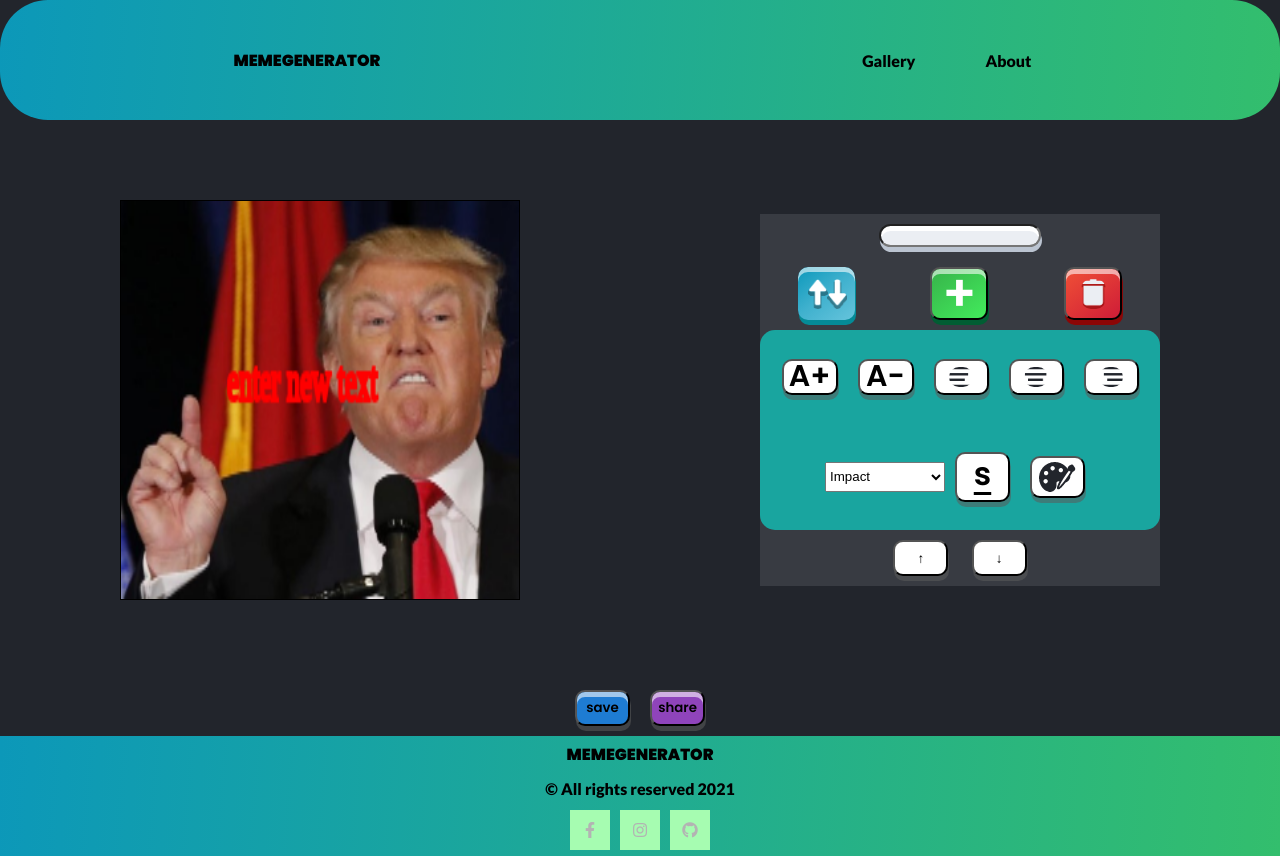
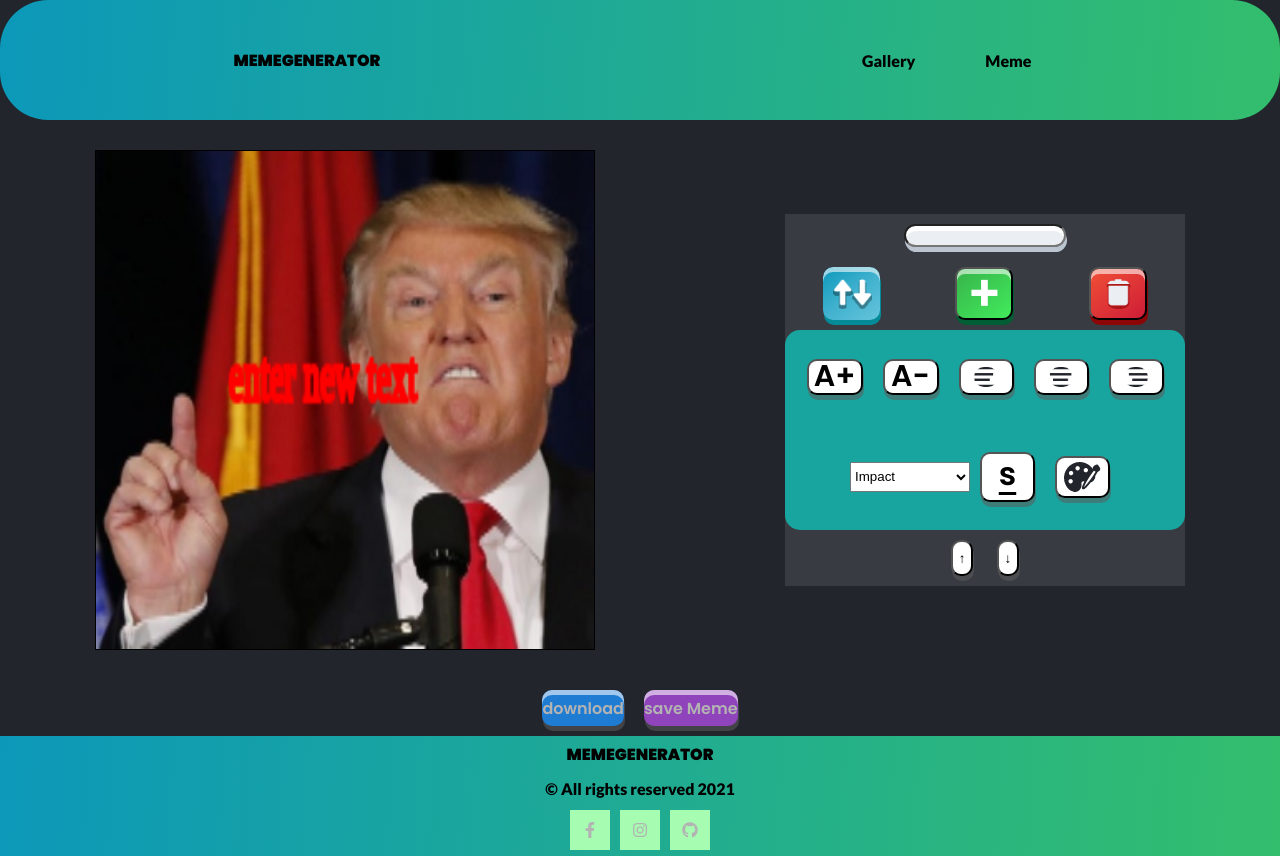
Before and after one commit to LiorLe97/Meme-generator, a plain HTML site: page index.html in a window 1280 px wide. Both pictures are taken after a click on the picture 300 px from the left and 365 px from the top of the page. Drawn offline with Linux system fonts and the light colour scheme.

Commit message:
added download button

```diff
--- a/css/main.css
+++ b/css/main.css
@@ -52,9 +52,9 @@ img {
 
 .canvas {
     border: black 1px solid;
-    height: 400px;
-    width: 400px;
-    object-fit: inherit
+    height: 500px;
+    width: 500px;
+    object-fit:initial;
 }
 
 .main-header {
@@ -354,7 +354,6 @@ a {
 }
 
 .btn-style-2 {
-    width: 55px;
     height: 36px;
     box-shadow: 1px 5px 0 rgba(92, 92, 92, 0.55), inset 0 5px 0 rgba(255, 255, 255, 0.58);
     border-radius: 10px;
@@ -363,16 +362,23 @@ a {
 }
 
 .blue {
+    display: flex;
+    justify-content: center;
+    align-items: center;
     background-color: #1e7cd3;
     font-family: poppins-semi;
 }
 
 .purple {
+    display: flex;
+    justify-content: center;
+    align-items: center;
     background-color: #8f44bb;
     font-family: poppins-semi;
 }
-.share-options{
-    display:none;
+
+.share-options {
+    display: none;
     justify-content: center;
 }
 
@@ -401,6 +407,10 @@ a {
 select {
     width: 120px;
     height: 30px;
+}
+
+.saved-meme-gallery{
+    height:70vh;
 }
 
 @media (max-width:980px) {
--- a/index.html
+++ b/index.html
@@ -14,7 +14,7 @@
         <div class="logo">MemeGenerator</div>
         <ul class="nav-bar clean-list">
             <li><a href="">Gallery</a></li>
-            <li><a href="">About</a></li>
+            <li><a onclick="onGoToMemeGallery(event)" href="">Meme</a></li>
         </ul>
     </header>
     <div class="main-page main-layout">
@@ -79,8 +79,11 @@
         </div>
     </div>
     <div class="share-options">
-        <button class="change-item btn-style-2 blue">save</button>
-        <button class="change-item btn-style-2 purple">share</button>
+        <a href="#" class="change-item btn-style-2 blue" onclick="onDownloadCanvas(this)" download="myphoto">download</a>
+        <a href="#"class="change-item btn-style-2 purple" onclick="onSaveMeme(this)" >save Meme</a>
+    </div>
+    <div class="saved-meme-gallery" hidden>
+
     </div>
     <footer class="main-footer">
         <div class="logo">MemeGenerator</div>
--- a/js/meme-controller.js
+++ b/js/meme-controller.js
@@ -1,6 +1,7 @@
 'use strict'
 function init() {
     renderGallery();
+    renderSavedMemes();
 }
 
 function renderGallery() {
@@ -11,6 +12,15 @@ function renderGallery() {
 
     let elGallery = document.querySelector('.gallery')
     elGallery.innerHTML = strHTML.join('')
+}
+
+function renderSavedMemes() {
+    let imgs = loadFromStorage(KEY)
+    let strHTML = imgs.map(img => {
+        return `<img class="gallery-img src="${img}" alt="">`
+    })
+    let elSavedMemes = document.querySelector('.saved-meme-gallery');
+    elSavedMemes.innerHTML = strHTML.join('');
 }
 
 
@@ -51,3 +61,21 @@ function onChangeOutlineColor(val) {
     changeOutlineColor(val);
     drawImg();
 }
+
+function onDownloadCanvas(elLink) {
+    const data = gCanvas.toDataURL()
+    elLink.href = data
+}
+
+function onGoToMemeGallery(ev) {
+    ev.preventDefault();
+    document.querySelector('.main-page').hidden = true;
+    document.querySelector('.saved-meme-gallery').hidden = false;
+}
+
+
+function onSaveMeme(elLink) {
+    const data = gCanvas.toDataURL();
+    console.log(data)
+    saveMeme(data)
+}
--- a/js/meme-service.js
+++ b/js/meme-service.js
@@ -7,7 +7,8 @@ let startingPosX = (gCanvas.width / 2) - 70;
 let startingPosY = (gCanvas.height / 2);
 let gCurrImgId;
 let gKeyWords = ['politics', 'animal', 'baby', 'this', 'sport', 'listen', 'you', 'movie', 'cheers']
-
+let gSavedMemes = [];
+const KEY = 'memes_db'
 
 
 function init() {
@@ -46,7 +47,7 @@ let gMeme = {
             size: 20,
             align: 'left',
             color: 'white',
-            outline:'black',
+            outline: 'black',
             font: 'Impact',
             isSelected: true,
             posY: startingPosY,
@@ -163,7 +164,7 @@ function createNewLine() {
         size: 20,
         align: 'left',
         color: 'white',
-        outline:'black',
+        outline: 'black',
         font: 'Impact',
         isSelected: false,
         posY: startingPosY,
@@ -184,8 +185,13 @@ function changeFontColor(val) {
     gMeme.lines[gMeme.selectedLineIdx].color = val;
 }
 
-function changeOutlineColor(val){
+function changeOutlineColor(val) {
     gMeme.lines[gMeme.selectedLineIdx].outline = val;
+}
+
+function saveMeme(link) {
+    gSavedMemes.push(link)
+    _saveMemesToStorage();
 }
 
 
@@ -200,3 +206,7 @@ function getImgForDisplay() {
     }
     return filterdImgs;
 }
+
+function _saveMemesToStorage(){
+    saveToStorage(KEY, gSavedMemes)
+}
```
